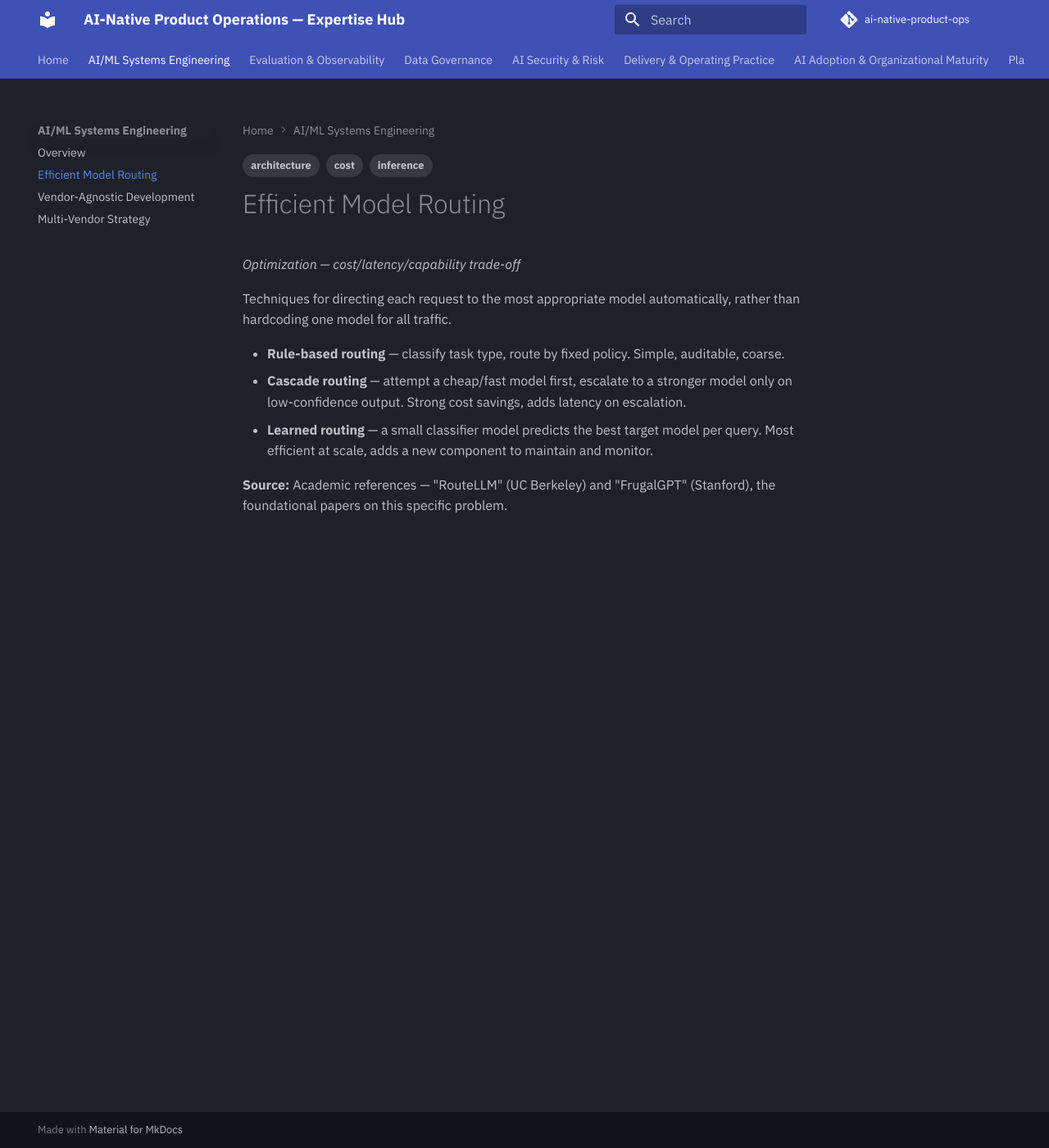
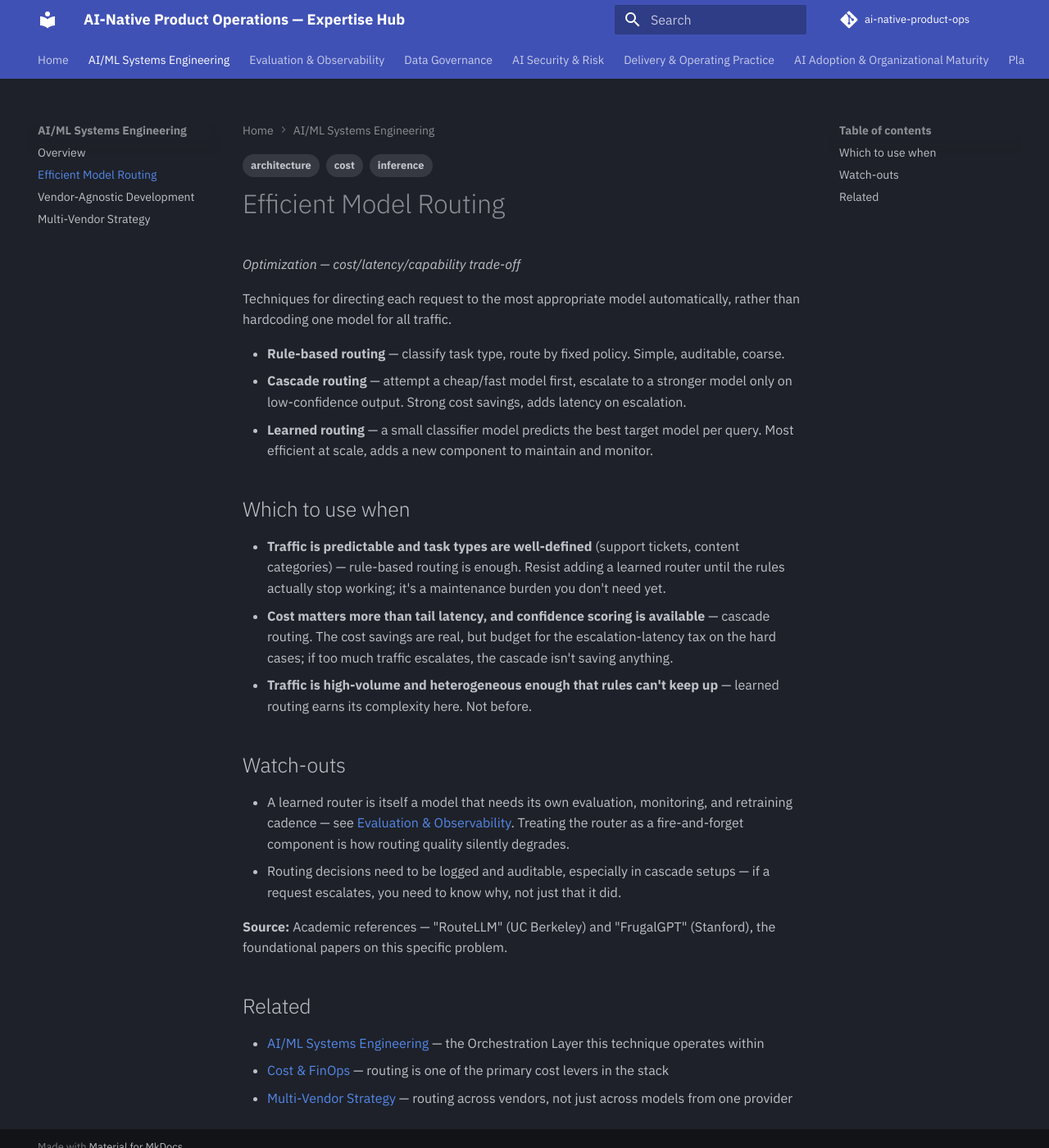
Before and after one commit to Sunparus/ai-native-product-ops, an MkDocs documentation site: the page built from docs/domains/ai-ml-systems-engineering/model-routing.md, in a window 1280 px wide and 1400 px high. Shown: the whole window at 82% size. Built offline with MkDocs 1.6.1 and Material for MkDocs 9.7.7, drawn with Linux system fonts in a browser that asks for light colours; comment, search, counter and statistics services are not loaded.

Commit message:
Batch 3, domain 1/6: quality bar pass — AI/ML Systems Engineering
- model-routing.md was too thin to be actionable: added 'Which to use
  when' decision guidance and a Watch-outs section. Previously just
  listed 3 routing types with no judgment attached.
- multi-vendor-strategy.md: found an unlinked source (a16z, Epoch AI
  mentioned with zero URLs) that slipped past Batch 1's link sweep --
  it's not a bare-domain-pattern the grep caught. Fixed.
- multi-vendor-strategy.md and vendor-agnostic-development.md were
  both missing Related sections entirely -- dead ends with no path
  back into the domain. Added.
- index.md audited, passes clean: grounded, no synthetic ToV, good
  cross-links already.

5/6 domains remaining.

```diff
--- a/docs/domains/ai-ml-systems-engineering/model-routing.md
+++ b/docs/domains/ai-ml-systems-engineering/model-routing.md
@@ -15,4 +15,21 @@ Techniques for directing each request to the most appropriate model automaticall
 - **Cascade routing** — attempt a cheap/fast model first, escalate to a stronger model only on low-confidence output. Strong cost savings, adds latency on escalation.
 - **Learned routing** — a small classifier model predicts the best target model per query. Most efficient at scale, adds a new component to maintain and monitor.
 
+## Which to use when
+
+- **Traffic is predictable and task types are well-defined** (support tickets, content categories) — rule-based routing is enough. Resist adding a learned router until the rules actually stop working; it's a maintenance burden you don't need yet.
+- **Cost matters more than tail latency, and confidence scoring is available** — cascade routing. The cost savings are real, but budget for the escalation-latency tax on the hard cases; if too much traffic escalates, the cascade isn't saving anything.
+- **Traffic is high-volume and heterogeneous enough that rules can't keep up** — learned routing earns its complexity here. Not before.
+
+## Watch-outs
+
+- A learned router is itself a model that needs its own evaluation, monitoring, and retraining cadence — see [Evaluation & Observability](../evaluation-observability/index.md). Treating the router as a fire-and-forget component is how routing quality silently degrades.
+- Routing decisions need to be logged and auditable, especially in cascade setups — if a request escalates, you need to know why, not just that it did.
+
 **Source:** Academic references — "RouteLLM" (UC Berkeley) and "FrugalGPT" (Stanford), the foundational papers on this specific problem.
+
+## Related
+
+- [AI/ML Systems Engineering](index.md) — the Orchestration Layer this technique operates within
+- [Cost & FinOps](../../reference/cost-finops.md) — routing is one of the primary cost levers in the stack
+- [Multi-Vendor Strategy](multi-vendor-strategy.md) — routing across vendors, not just across models from one provider
```
Also changed, not shown: docs/domains/ai-ml-systems-engineering/multi-vendor-strategy.md (+8 -1 lines), docs/domains/ai-ml-systems-engineering/vendor-agnostic-development.md (+6 -0 lines).
